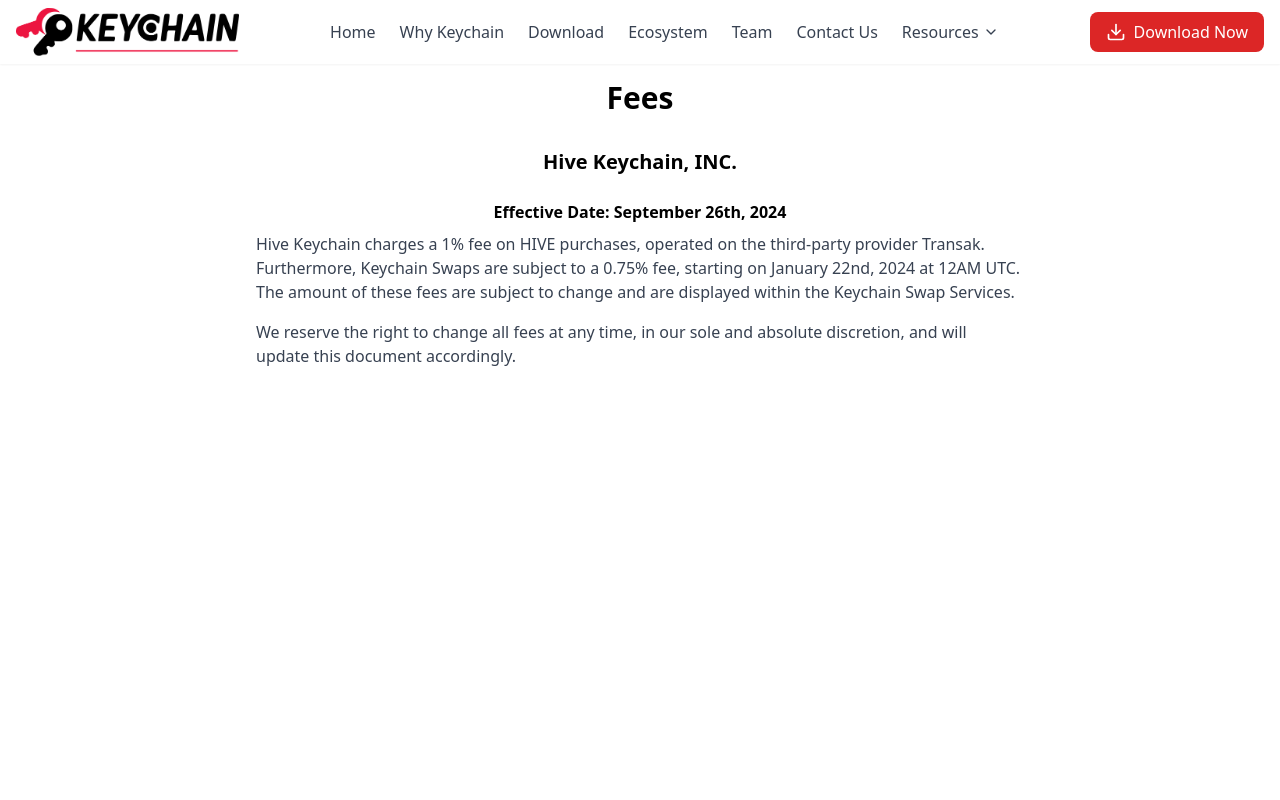
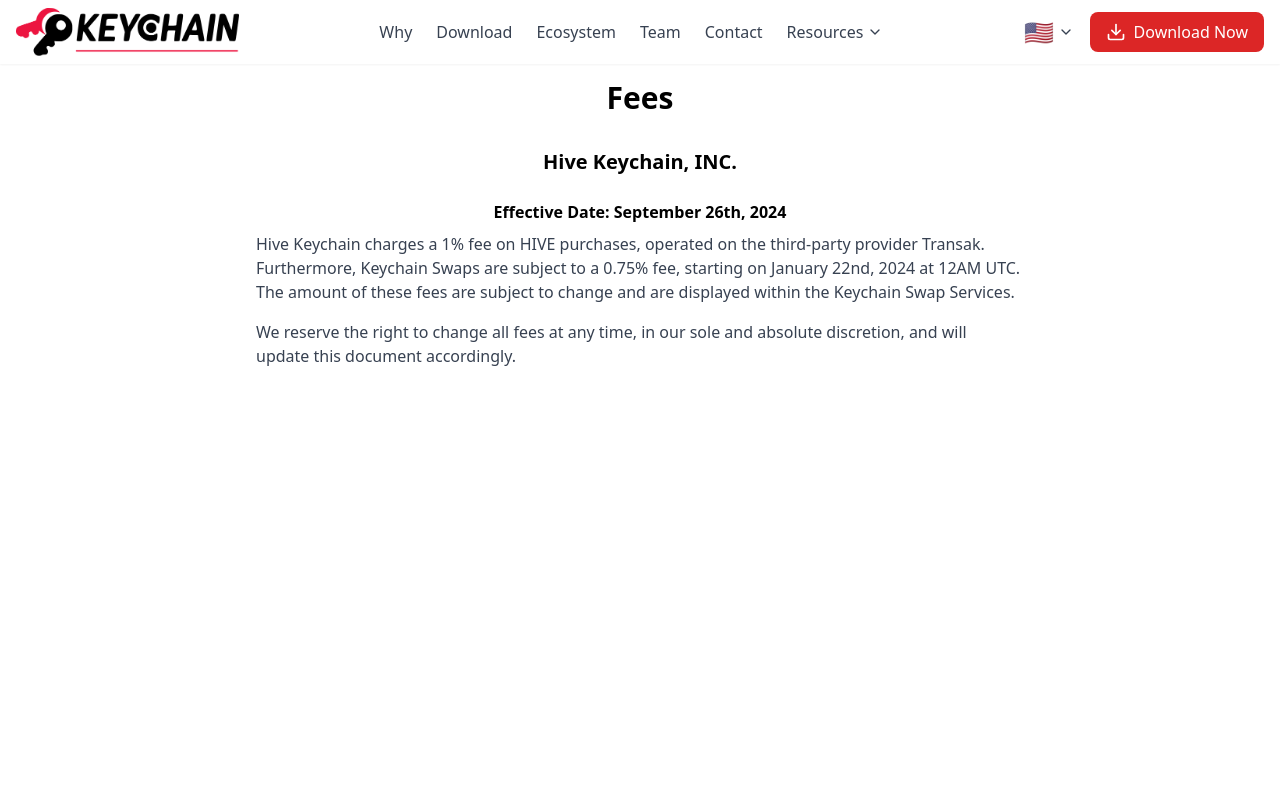
Before and after one commit to hive-keychain/keychain-landing, a React (Vite) app: page /fees in a window 1280 px wide. Shown: the top 800 px of the page. Built offline with nearby package versions, Linux system fonts and the light colour scheme.

Commit message:
added language switcher and highlighted the link base on section

```diff
--- a/src/App.tsx
+++ b/src/App.tsx
@@ -11,9 +11,11 @@ import Footer from './components/Footer';
 import TermsOfService from './components/Pages/TermsOfService';
 import Fees from './components/Pages/Fees';
 import Privacy from './components/Pages/Privacy';
+import { LanguageProvider } from './context/LanguageContext';
 
 function App() {
   return (
+    <LanguageProvider>
       <Router>
         <div className="min-h-screen bg-white">
           <Header />
@@ -35,6 +37,7 @@ function App() {
           <Footer />
         </div>
       </Router>
+    </LanguageProvider>
   );
 }
 
--- a/src/components/FloatingImage.tsx
+++ b/src/components/FloatingImage.tsx
@@ -38,7 +38,7 @@ export const FloatingImage: React.FC<FloatingImageProps> = ({
       <img
         src={src}
         alt={alt}
-        className="max-w-xs max-h-96 object-contain transform transition-transform"
+        className="object-contain transform transition-transform"
         style={{
           transform: `translateY(${offset}px)`,
         }}
--- a/src/components/Header.tsx
+++ b/src/components/Header.tsx
@@ -1,28 +1,50 @@
 import React, { useState } from 'react';
 import { Download, Menu, X, ChevronDown } from 'lucide-react';
+import { LanguageSelector } from '../context/LanguageContext';
+import { useActiveSection } from '../hooks/useActiveSection';
+
 
 const Header = () => {
   const [isResourcesOpen, setIsResourcesOpen] = useState(false);
   const [isMenuOpen, setIsMenuOpen] = useState(false);
+  const activeSection = useActiveSection();
+
+  const menuItems = [
+    { href: '#why', label: 'Why' },
+    { href: '#download', label: 'Download' },
+    { href: '#ecosystem', label: 'Ecosystem' },
+    { href: '#team', label: 'Team' },
+    { href: '#contact', label: 'Contact' }
+  ];
 
   return (
   <header className="fixed top-0 left-0 right-0 bg-white shadow-sm z-50">
     <nav className="container mx-auto px-4 h-16 flex items-center justify-between">
-        <a href="/"> <img src="/logo.png" className="h-12" alt="logo hive keychain" /></a>
+      <a href="/">
+        <img src="/logo.png" className="h-12" alt="logo hive keychain" />
+      </a>
 
       <div className="md:hidden">
-          <button onClick={() => setIsMenuOpen(true)} className="text-gray-700 hover:text-red-600 transition-colors focus:outline-none">
+        <button
+          onClick={() => setIsMenuOpen(true)}
+          className="text-gray-700 hover:text-red-600 transition-colors focus:outline-none"
+        >
           <Menu size={24} />
         </button>
       </div>
 
       <div className="hidden md:flex space-x-6">
-          <a href="/" className="text-gray-700 hover:text-red-600 transition-colors">Home</a>
-          <a href="#why" className="text-gray-700 hover:text-red-600 transition-colors">Why Keychain</a>
-          <a href="#download" className="text-gray-700 hover:text-red-600 transition-colors">Download</a>
-          <a href="#ecosystem" className="text-gray-700 hover:text-red-600 transition-colors">Ecosystem</a>
-          <a href="#team" className="text-gray-700 hover:text-red-600 transition-colors">Team</a>
-          <a href="#contact" className="text-gray-700 hover:text-red-600 transition-colors">Contact Us</a>
+        {menuItems.map(item => (
+          <a
+            key={item.href}
+            href={item.href}
+            className={`text-gray-700 hover:text-red-600 transition-colors
+              ${activeSection === item.href.substring(1) ? 'text-red-600 font-medium' : ''}`}
+          >
+            {item.label}
+          </a>
+        ))}
+
         <div
           className="relative"
           onMouseEnter={() => setIsResourcesOpen(true)}
@@ -31,72 +53,68 @@ const Header = () => {
           <button className="flex items-center text-gray-700 hover:text-red-600 transition-colors focus:outline-none">
             Resources <ChevronDown size={16} className="ml-1" />
           </button>
+
           {isResourcesOpen && (
-              <div className="absolute top-4 left-0 mt-2 w-48 bg-white border border-gray-200 rounded-lg shadow-lg">
-                <a href="https://www.npmjs.com/package/keychain-sdk" className="block px-4 py-2 text-gray-700 hover:bg-gray-100 hover:text-red-600 transition-colors" target="_blank" rel="noopener noreferrer">
-                  Keychain SDK
+            <div className="absolute top-full left-0 mt-2 w-48 bg-white border border-gray-200 rounded-lg shadow-lg">
+              <a href="/terms" className="block px-4 py-2 text-gray-700 hover:bg-gray-100">
+                Terms of Service
               </a>
-                <a href="https://play.hive-keychain.com/" className="block px-4 py-2 text-gray-700 hover:bg-gray-100 hover:text-red-600 transition-colors" target="_blank" rel="noopener noreferrer">
-                  Keychain Playground
+              <a href="/privacy" className="block px-4 py-2 text-gray-700 hover:bg-gray-100">
+                Privacy Policy
               </a>
-                <a href="https://github.com/hive-keychain" className="block px-4 py-2 text-gray-700 hover:bg-gray-100 hover:text-red-600 transition-colors" target="_blank" rel="noopener noreferrer">
-                  Github
-                </a>
-                <a href="https://multisig-doc.hive-keychain.com/" className="block px-4 py-2 text-gray-700 hover:bg-gray-100 hover:text-red-600 transition-colors" target="_blank" rel="noopener noreferrer">
-                  Hive Multisig
-                </a>
-                <a href="https://qr.hive-keychain.com/" className="block px-4 py-2 text-gray-700 hover:bg-gray-100 hover:text-red-600 transition-colors" target="_blank" rel="noopener noreferrer">
-                  Hive QR Code Generator
+              <a href="/fees" className="block px-4 py-2 text-gray-700 hover:bg-gray-100">
+                Fees
               </a>
             </div>
           )}
         </div>
       </div>
 
-        <a href="#download" className="hidden md:flex bg-red-600 text-white px-4 py-2 rounded-lg items-center space-x-2 hover:bg-red-700 transition-colors">
+      <div className="hidden md:flex items-center space-x-4">
+        <LanguageSelector />
+        <a
+          href="#download"
+          className="bg-red-600 text-white px-4 py-2 rounded-lg flex items-center space-x-2 hover:bg-red-700 transition-colors"
+        >
           <Download size={20} />
           <span>Download Now</span>
         </a>
-      </nav>
+      </div>
 
       {isMenuOpen && (
         <div className="fixed inset-0 bg-white z-50 flex flex-col items-center justify-center space-y-6">
-          <button onClick={() => setIsMenuOpen(false)} className="absolute top-4 right-4 text-gray-700 hover:text-red-600 transition-colors focus:outline-none">
+          <button
+            onClick={() => setIsMenuOpen(false)}
+            className="absolute top-4 right-4 text-gray-700 hover:text-red-600 transition-colors focus:outline-none"
+          >
             <X size={24} />
           </button>
-          <a href="/" className="text-gray-700 hover:text-red-600 transition-colors text-xl">Home</a>
-          <a href="#why" className="text-gray-700 hover:text-red-600 transition-colors text-xl">Why Keychain</a>
-          <a href="#download" className="text-gray-700 hover:text-red-600 transition-colors text-xl">Download</a>
-          <a href="#team" className="text-gray-700 hover:text-red-600 transition-colors text-xl">Team</a>
-          <a href="#contact" className="text-gray-700 hover:text-red-600 transition-colors text-xl">Contact Us</a>
+          {menuItems.map(item => (
+            <a
+              key={item.href}
+              href={item.href}
+              className={`text-gray-700 hover:text-red-600 transition-colors text-xl
+                ${activeSection === item.href.substring(1) ? 'text-red-600 font-medium' : ''}`}
+              onClick={() => setIsMenuOpen(false)}
+            >
+              {item.label}
+            </a>
+          ))}
           <div className="text-gray-700 hover:text-red-600 transition-colors text-xl">
-            <button onClick={() => setIsResourcesOpen(!isResourcesOpen)} className="flex items-center w-full justify-center focus:outline-none">
+            <button
+              onClick={() => setIsResourcesOpen(!isResourcesOpen)}
+              className="flex items-center w-full justify-center focus:outline-none"
+            >
               Resources <ChevronDown size={16} className="ml-1" />
             </button>
-            {isResourcesOpen && (
-              <div className="flex flex-col items-center space-y-2 mt-2">
-                <a href="https://www.npmjs.com/package/keychain-sdk" className="text-gray-700 hover:text-red-600 transition-colors" target="_blank" rel="noopener noreferrer">
-                  Keychain SDK
-                </a>
-                <a href="https://play.hive-keychain.com/" className="text-gray-700 hover:text-red-600 transition-colors" target="_blank" rel="noopener noreferrer">
-                  Keychain Playground
-                </a>
-                <a href="https://github.com/hive-keychain" className="text-gray-700 hover:text-red-600 transition-colors" target="_blank" rel="noopener noreferrer">
-                  Github
-                </a>
-                <a href="https://multisig-doc.hive-keychain.com/" className="text-gray-700 hover:text-red-600 transition-colors" target="_blank" rel="noopener noreferrer">
-                  Hive Multisig
-                </a>
-                <a href="https://qr.hive-keychain.com/" className="text-gray-700 hover:text-red-600 transition-colors" target="_blank" rel="noopener noreferrer">
-                  Hive QR Code Generator
-                </a>
+          </div>
+          <LanguageSelector />
         </div>
       )}
-          </div>
-        </div>
-      )}
+    </nav>
   </header>
 );
+
 };
 
 export default Header;
--- /dev/null
+++ b/src/context/LanguageContext.tsx
@@ -0,0 +1,96 @@
+// src/context/LanguageContext.tsx
+import React, { createContext, useContext, useState, useEffect } from 'react';
+import { ChevronDown } from 'lucide-react';
+
+
+// Definición de tipos
+type Language = 'es' | 'en';
+
+interface LanguageContextType {
+  language: Language;
+  setLanguage: (lang: Language) => void;
+  t: (key: string) => string;
+}
+
+// Creación del contexto
+const LanguageContext = createContext<LanguageContextType | undefined>(undefined);
+
+// Proveedor del contexto de idioma
+export const LanguageProvider: React.FC<{ children: React.ReactNode }> = ({ children }) => {
+  const [language, setLanguage] = useState<Language>(() => {
+    // Asegurarnos de que estamos en el navegador
+    if (typeof window !== 'undefined') {
+      // Obtener el idioma del navegador y limpiarlo
+      const browserLang = navigator.language.toLowerCase().split('-')[0];
+      // Verificar si el idioma está entre los soportados
+      return (browserLang === 'es' || browserLang === 'en') ? browserLang as Language : 'en';
+    }
+    return 'en'; // Valor por defecto si no estamos en el navegador
+  });
+
+  // Podemos añadir un useEffect para debugging
+  useEffect(() => {
+    console.log('Browser language:', navigator.language);
+    console.log('Selected language:', language);
+  }, []);
+
+  const t = (key: string): string => {
+    return key;
+  };
+
+  return (
+    <LanguageContext.Provider value={{ language, setLanguage, t }}>
+      {children}
+    </LanguageContext.Provider>
+  );
+};
+
+// Hook personalizado para usar el contexto
+export const useLanguage = () => {
+  const context = useContext(LanguageContext);
+  if (!context) {
+    throw new Error('useLanguage debe usarse dentro de un LanguageProvider');
+  }
+  return context;
+};
+
+// Componente selector de idioma
+export const LanguageSelector: React.FC = () => {
+  const { language, setLanguage } = useLanguage();
+  const [isOpen, setIsOpen] = useState(false);
+
+  const flags = {
+    en: '🇺🇸',
+    es: '🇪🇸'
+  };
+
+  return (
+    <div className="relative">
+      <button
+        onClick={() => setIsOpen(!isOpen)}
+        className="flex items-center space-x-1 text-gray-700 hover:text-red-600 transition-colors"
+      >
+        {!isOpen && <span className="text-2xl">{flags[language]}</span>}
+        <ChevronDown size={16} className={`transition-transform ${isOpen ? 'rotate-180' : ''}`} />
+      </button>
+
+      {isOpen && (
+        <div className="absolute right-0 mt-2 py-2 w-12 bg-white rounded-lg shadow-xl border border-gray-100">
+          {Object.entries(flags).map(([lang, flag]) => (
+            <button
+              key={lang}
+              onClick={() => {
+                setLanguage(lang as Language);
+                setIsOpen(false);
+              }}
+              className={`flex justify-center w-full px-2 py-2 hover:bg-gray-50 text-2xl
+                ${lang === language ? 'text-red-600' : ''}`}
+            >
+              {flag}
+            </button>
+          ))}
+        </div>
+      )}
+    </div>
+  );
+};
--- /dev/null
+++ b/src/hooks/useActiveSection.tsx
@@ -0,0 +1,31 @@
+import { useState, useEffect } from 'react';
+
+export const useActiveSection = () => {
+  const [activeSection, setActiveSection] = useState<string>('');
+
+  useEffect(() => {
+    const options = {
+      root: null,
+      rootMargin: '-50% 0px', // Considera la sección activa cuando está a la mitad de la pantalla
+      threshold: 0
+    };
+
+    const observer = new IntersectionObserver((entries) => {
+      entries.forEach(entry => {
+        if (entry.isIntersecting) {
+          setActiveSection(entry.target.id);
+        }
+      });
+    }, options);
+
+    // Observar todas las secciones
+    const sections = document.querySelectorAll('section[id]');
+    sections.forEach(section => observer.observe(section));
+
+    return () => {
+      sections.forEach(section => observer.unobserve(section));
+    };
+  }, []);
+
+  return activeSection;
+};
--- /dev/null
+++ b/src/translations/en.json
@@ -0,0 +1,4 @@
+{
+  "nav.home": "Home",
+  "nav.download": "Download"
+}
--- /dev/null
+++ b/src/translations/es.json
@@ -0,0 +1,4 @@
+{
+  "nav.home": "Inicio",
+  "nav.download": "Descargar"
+}
```
Lines whose indentation alone changed are shown as unchanged.
